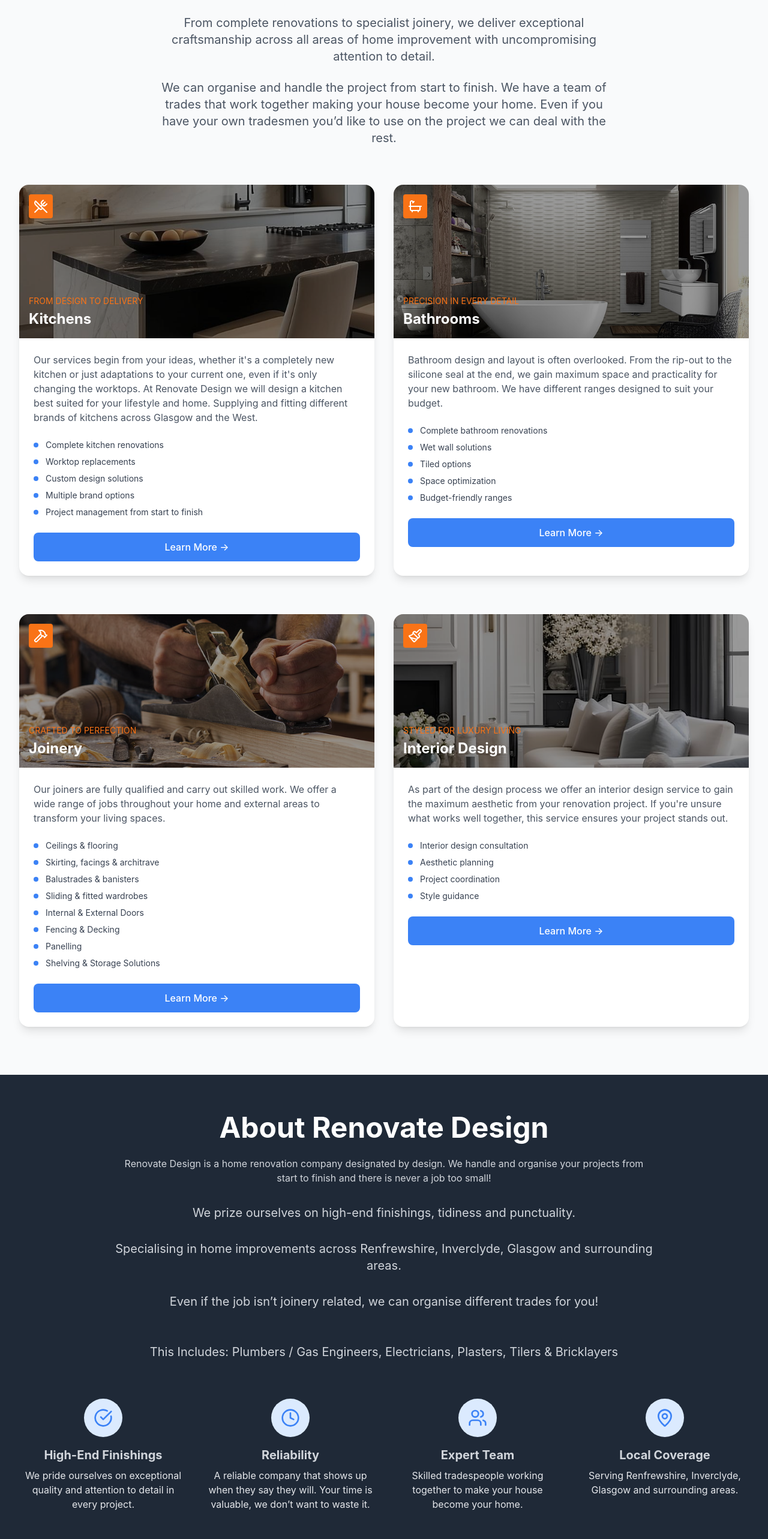
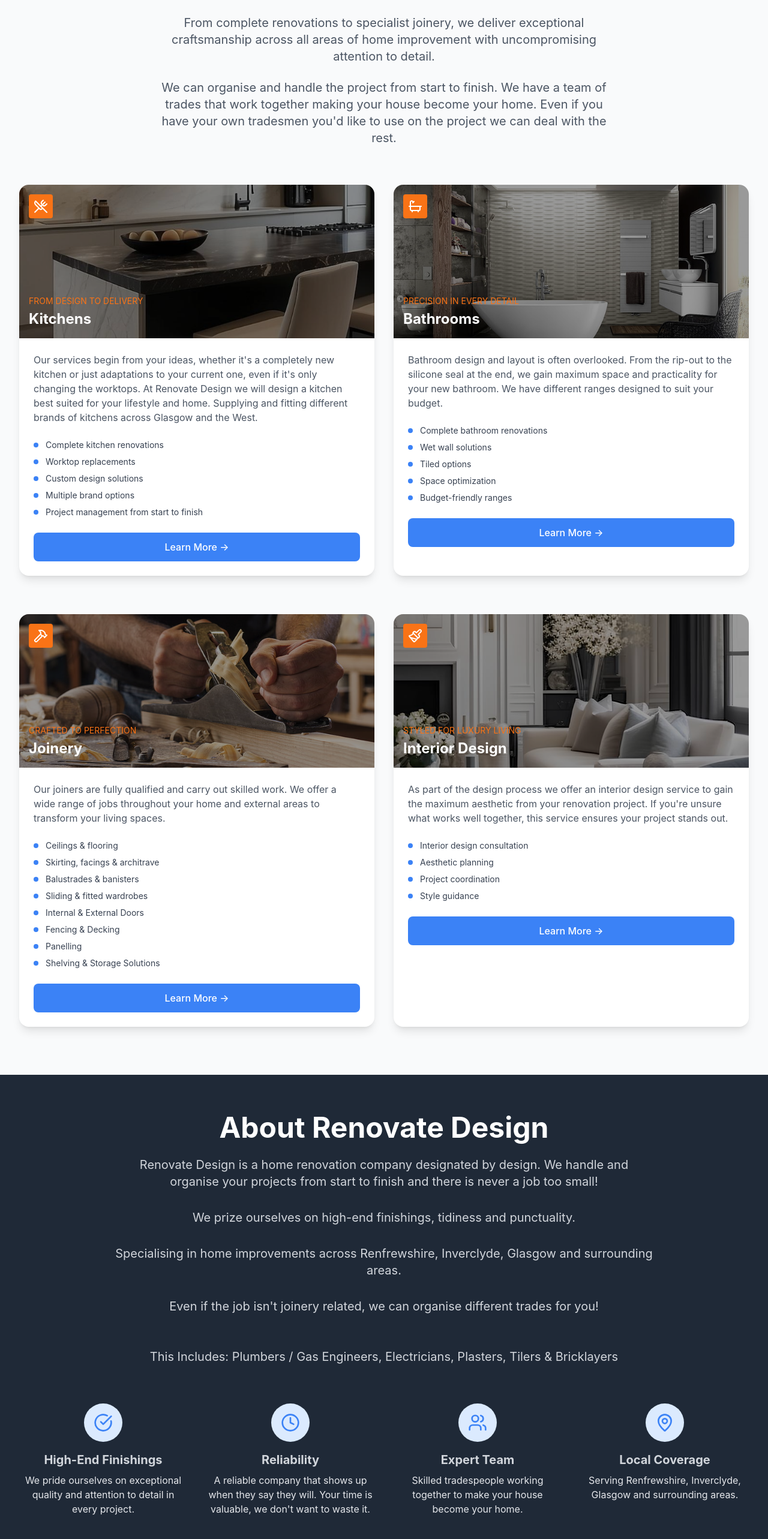
Before and after one commit to emunro22/renovate-design, a React (Create React App) app: page / in a window 1280 px wide. Shown: the part 960-3526 px from the top of the page at 60% size. Built offline with nearby package versions, Linux system fonts and the light colour scheme.

Commit message:
ADDING FRAMER MOTION

```diff
--- a/src/Home.js
+++ b/src/Home.js
@@ -1,5 +1,5 @@
 import React, { useState, useEffect } from 'react';
-import { motion } from "framer-motion";
+import { motion, AnimatePresence } from "framer-motion";
 import {
   Phone, Mail, MapPin, Clock, ChevronLeft, ChevronRight, Menu, X,
   UtensilsCrossed, Bath, Hammer, Paintbrush, CheckCircle, Users
@@ -29,7 +29,6 @@
   visible: { transition: { staggerChildren: 0.18 } },
 };
 
-// ---------- Optional: slides (unused right now but kept) ----------
 const slides = [
   {
     title: "Renovate Design",
@@ -48,8 +47,26 @@
 const RenovateDesignWebsite = () => {
   const [currentSlide, setCurrentSlide] = useState(0);
   const [isMenuOpen, setIsMenuOpen] = useState(false);
+  const [loading, setLoading] = useState(false);
+  const [showContent, setShowContent] = useState(false);
 
-  // Auto-rotate carousel (not shown, retained for future use)
+  // Logo splash animation (once per session)
+  useEffect(() => {
+    const hasLoaded = sessionStorage.getItem("hasLoaded");
+    if (!hasLoaded) {
+      setLoading(true);
+      const timer = setTimeout(() => {
+        setLoading(false);
+        setShowContent(true);
+        sessionStorage.setItem("hasLoaded", "true");
+      }, 2200); // Logo animation + fade out
+      return () => clearTimeout(timer);
+    } else {
+      setShowContent(true);
+    }
+  }, []);
+
+  // Auto-rotate carousel
   useEffect(() => {
     const timer = setInterval(() => {
       setCurrentSlide((prev) => (prev + 1) % slides.length);
@@ -62,6 +79,41 @@
 
   return (
     <div className="min-h-screen bg-white">
+      {/* Logo Splash Screen */}
+      <AnimatePresence>
+        {loading && (
+          <motion.div
+            key="splash"
+            className="fixed inset-0 z-[9999] flex items-center justify-center bg-white"
+            initial={{ opacity: 1 }}
+            exit={{ opacity: 0 }}
+            transition={{ duration: 0.6, ease: "easeInOut", delay: 0.2 }}
+          >
+            <motion.img
+              src="/logo.png"
+              alt="Renovate Design"
+              className="h-40 w-auto"
+              initial={{ scale: 0, opacity: 0 }}
+              animate={{
+                scale: [0, 1.15, 1],
+                opacity: [0, 1, 1]
+              }}
+              transition={{
+                duration: 1.4,
+                times: [0, 0.65, 1],
+                ease: [0.34, 1.56, 0.64, 1]
+              }}
+            />
+          </motion.div>
+        )}
+      </AnimatePresence>
+
+      {/* Main Content with Fade-In */}
+      <motion.div
+        initial={{ opacity: 0 }}
+        animate={{ opacity: showContent ? 1 : 0 }}
+        transition={{ duration: 0.8, ease: "easeIn" }}
+      >
         {/* Header */}
         <header className="bg-white shadow-sm fixed top-0 left-0 w-full z-50">
           <div className="max-w-7xl mx-auto px-4 sm:px-6 lg:px-8">
@@ -92,6 +144,7 @@
                     <Link to="/bathrooms" className="block px-4 py-2 text-gray-700 hover:bg-gray-100">Bathrooms</Link>
                     <Link to="/joinery" className="block px-4 py-2 text-gray-700 hover:bg-gray-100">Joinery</Link>
                     <Link to="/interiors" className="block px-4 py-2 text-gray-700 hover:bg-gray-100">Interiors</Link>
+                    <Link to="/trade-supply" className="block px-4 py-2 text-gray-700 hover:bg-gray-100">Trade Supply</Link>
                   </div>
                 </div>
 
@@ -139,6 +192,7 @@
             </button>
             <a href="#home" onClick={() => setIsMenuOpen(false)} className="text-lg text-gray-700">Home</a>
             <a href="#services" onClick={() => setIsMenuOpen(false)} className="text-lg text-gray-700">Services</a>
+            <Link to="/trade-supply" onClick={() => setIsMenuOpen(false)} className="text-lg text-gray-700">Trade Supply</Link>
             <a href="#about" onClick={() => setIsMenuOpen(false)} className="text-lg text-gray-700">About</a>
             <a href="#contact" onClick={() => setIsMenuOpen(false)} className="text-lg text-gray-700">Contact</a>
             <a
@@ -167,7 +221,7 @@
             </span>
           </motion.div>
 
-          {/* Logo (bigger now) */}
+          {/* Logo */}
           <motion.div className="mb-6 flex justify-center" variants={fadeInUp}>
             <img
               src="/logo.png"
@@ -222,7 +276,7 @@
             </p>
             <br />
             <p className="text-xl text-gray-600 max-w-3xl mx-auto">
-              We can organise and handle the project from start to finish. We have a team of trades that work together making your house become your home. Even if you have your own tradesmen you’d like to use on the project we can deal with the rest.
+              We can organise and handle the project from start to finish. We have a team of trades that work together making your house become your home. Even if you have your own tradesmen you'd like to use on the project we can deal with the rest.
             </p>
           </motion.div>
 
@@ -403,7 +457,7 @@
               About Renovate Design
             </h2>
             <div className="max-w-4xl mx-auto">
-              <p className="ttext-xl text-gray-300 mb-8">
+              <p className="text-xl text-gray-300 mb-8">
                 Renovate Design is a home renovation company designated by design. We handle and organise your projects from start to finish and there is never a job too small!
               </p>
               <p className="text-xl text-gray-300 mb-8">
@@ -413,7 +467,7 @@
                 Specialising in home improvements across Renfrewshire, Inverclyde, Glasgow and surrounding areas.
               </p>
               <p className="text-xl text-gray-300 mb-8">
-                Even if the job isn’t joinery related, we can organise different trades for you!
+                Even if the job isn't joinery related, we can organise different trades for you!
               </p>
               <br />
               <p className="text-xl text-gray-300 mb-8">
@@ -440,7 +494,7 @@
                 <Clock className="w-8 h-8 text-blue-500" />
               </div>
               <h3 className="text-xl font-bold text-gray-300 mb-2">Reliability</h3>
-              <p className="text-gray-200">A reliable company that shows up when they say they will. Your time is valuable, we don’t want to waste it.</p>
+              <p className="text-gray-200">A reliable company that shows up when they say they will. Your time is valuable, we don't want to waste it.</p>
             </motion.div>
 
             <motion.div className="text-center" variants={fadeInUp}>
@@ -687,7 +741,7 @@
                 </div>
               </div>
             </motion.div>
-            </motion.div> {/* ✅ closes the grid wrapper */}
+          </motion.div>
 
           {/* Copyright */}
           <motion.div
@@ -700,6 +754,7 @@
           </motion.div>
         </div>
       </motion.footer>
+      </motion.div>
     </div>
   );
 };
```
Lines whose indentation alone changed are shown as unchanged.
